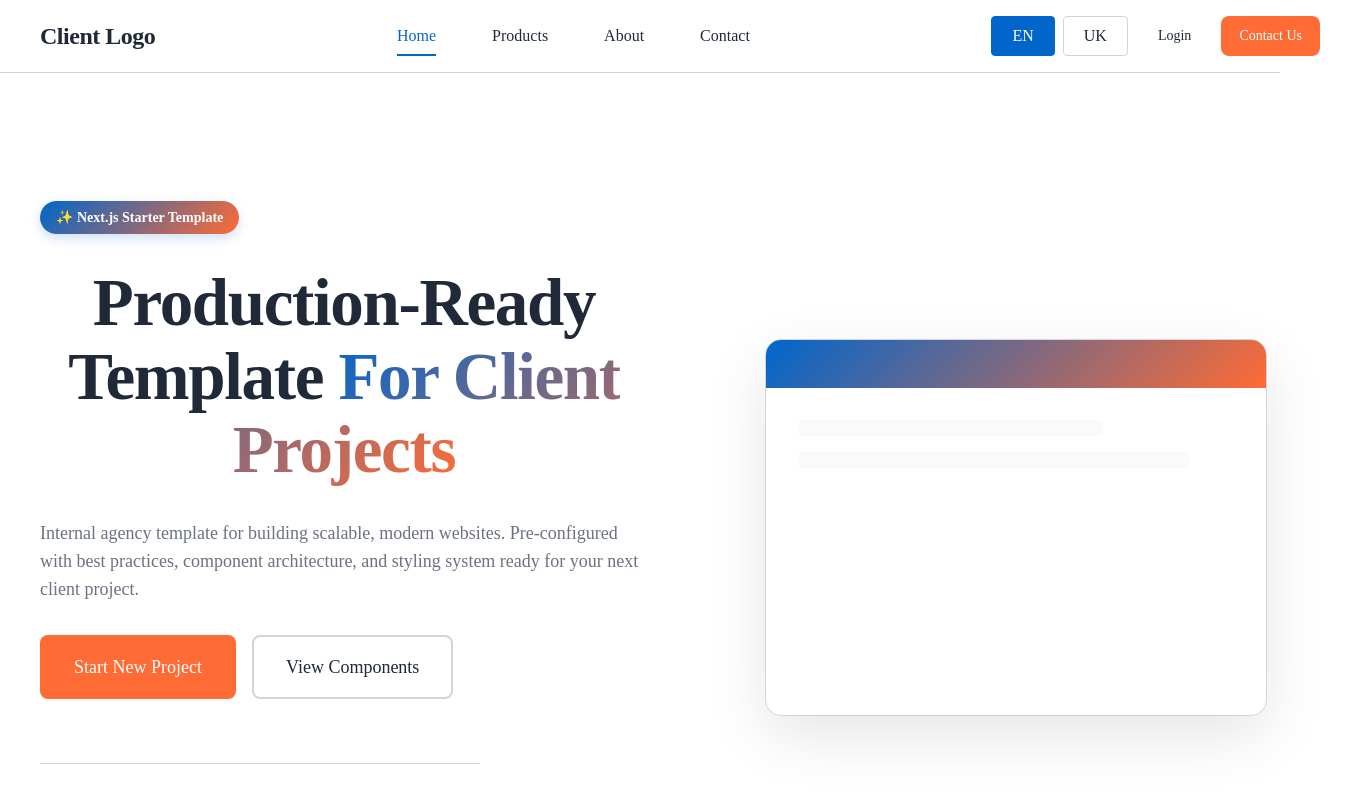
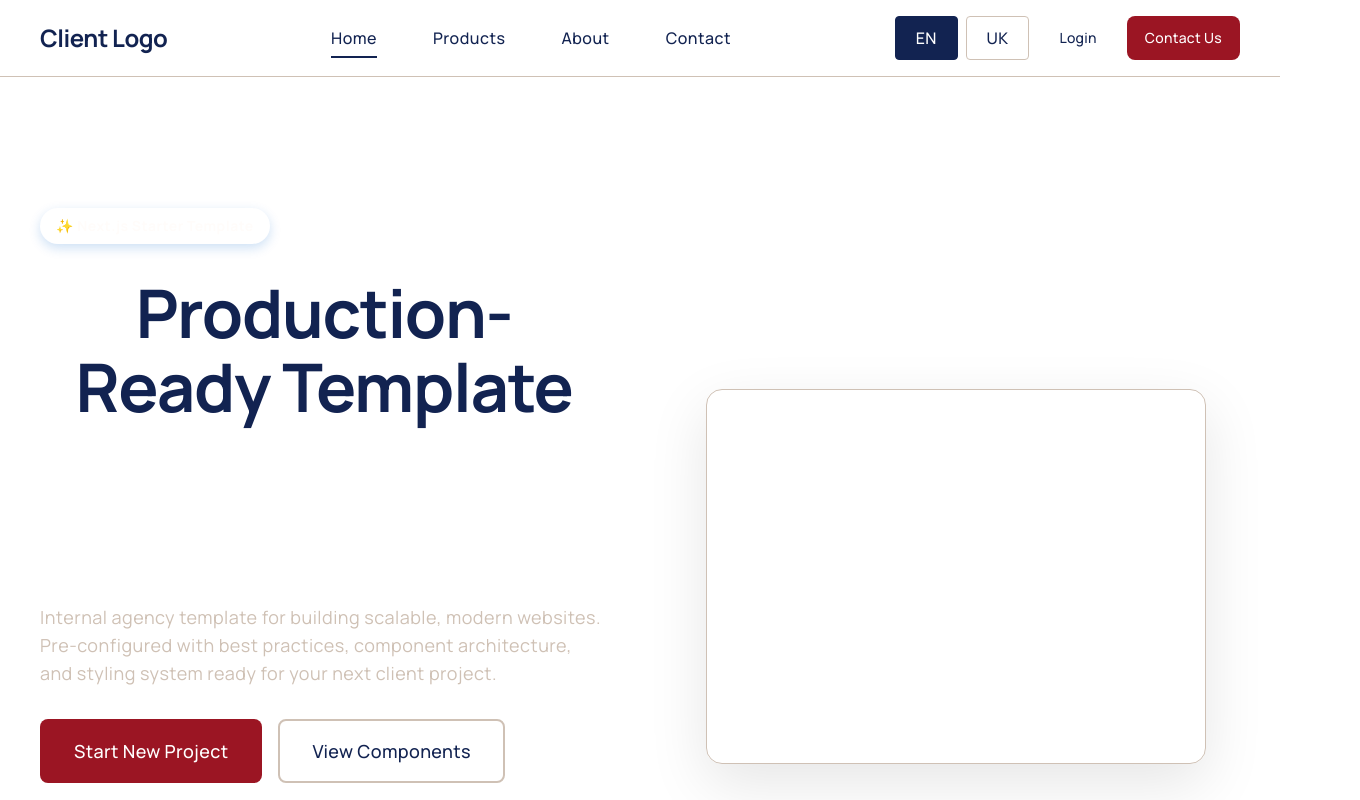
Before and after one commit to culplate/jpd-land, a Next.js app: page /en in a window 1280 px wide. Shown: the top 800 px of the page, 1360 px wide, since content can reach past the window. Built offline with nearby package versions, Linux system fonts and the light colour scheme.

Commit message:
feat: ui kit + base styles update

```diff
--- a/src/app/[locale]/layout.tsx
+++ b/src/app/[locale]/layout.tsx
@@ -1,5 +1,5 @@
 import type { Metadata } from 'next';
-import { Geist, Geist_Mono } from 'next/font/google';
+import { Geist, Geist_Mono, Manrope } from 'next/font/google';
 import '@/styles/globals.scss';
 import { Header } from '@/components/sections/common/Header/Header';
 import { Footer } from '@/components/sections/common/Footer/Footer';
@@ -20,6 +20,12 @@ const geistSans = Geist({
 const geistMono = Geist_Mono({
   variable: '--font-geist-mono',
   subsets: ['latin'],
+});
+
+const manrope = Manrope({
+  variable: '--font-manrope',
+  subsets: ['latin'],
+  weight: ['300', '400', '500', '700'],
 });
 
 type LayoutProps = {
@@ -88,7 +94,7 @@ export default async function LocaleLayout({ children, params }: Props) {
 
   return (
     <html lang={locale}>
-      <body className={`${geistSans.variable} ${geistMono.variable}`}>
+      <body className={`${manrope.variable} ${geistSans.variable} ${geistMono.variable}`}>
         <Header />
         {children}
         <Footer locale={locale as Locale} />
--- a/src/styles/_colors.scss
+++ b/src/styles/_colors.scss
@@ -1,40 +1,37 @@
-// CSS Custom Properties - Colors
+// CSS Custom Properties - Colors (UI Kit)
 :root {
-  // Primary Colors
-  --color-primary: #0066cc;
-  --color-primary-hover: #0052a3;
-  --color-cta: #ff6b35;
-  --color-cta-hover: #e85a2a;
-  --color-secondary: #6b7280;
-  --color-secondary-hover: #4b5563;
+  // Palette
+  --color-blue-700: #122351;
+  --color-red-700: #9b1523;
+  --color-red-900: #730002;
+  --color-beige-100: #fffcfa;
+  --color-beige-300: #eee7e2;
+  --color-beige-500: #cfc1b5;
 
-  // Text Colors
-  --color-text: #1f2937;
-  --color-text-muted: #6b7280;
-  --color-text-white: #ffffff;
+  // Semantic
+  --color-primary: var(--color-blue-700);
+  --color-primary-hover: var(--color-red-700);
+  --color-cta: var(--color-red-700);
+  --color-cta-hover: var(--color-red-900);
+  --color-secondary: var(--color-beige-500);
+  --color-secondary-hover: var(--color-beige-500);
 
-  // Background Colors
-  --color-white: #ffffff;
-  --color-background-gray: #f9fafb;
-  --color-background-hover: #f3f4f6;
+  // Text
+  --color-text: var(--color-blue-700);
+  --color-text-muted: var(--color-beige-500);
+  --color-text-white: var(--color-beige-100);
 
-  // Border Colors
-  --color-border: #d1d5db;
-  --color-border-hover: #9ca3af;
+  // Background
+  --color-bg-white: var(--color-beige-100);
+  --color-bg-gray: var(--color-beige-300);
 
-  // Semantic Colors
-  --color-error: #dc2626;
-  --color-success: #16a34a;
+  // Border
+  --color-border: var(--color-beige-500);
+
+  // Semantic
+  --color-error: var(--color-red-700);
+  --color-success: var(--color-red-900);
 
   // Focus
-  --color-focus: #005fcc;
-
-  // Gradient
-  --color-gradient-from: #0066cc;
-  --color-gradient-to: #ff6b35;
-
-  // Navigation
-  --color-nav: inherit;
-  --color-nav-hover: var(--color-primary);
-  --color-nav-active: var(--color-primary);
+  --color-focus: var(--color-blue-700);
 }
--- a/src/styles/globals.scss
+++ b/src/styles/globals.scss
@@ -1,3 +1,23 @@
+// Typography (UI Kit - Manrope)
+:root {
+  --text-line-height: 1.4;
+  --text-spacing-heading: 0.04em;
+  --text-spacing-body: 0.02em;
+  --text-heading-weight: 500;
+
+  --text-size: 1.5rem;
+  --text-sm-size: 1.333rem;
+  --text-button-weight: 700;
+
+  --text-h1-size: 5.33rem;
+  --text-h2-size: 3.33rem;
+  --text-h3-size: 2rem;
+}
+
+html {
+  box-sizing: border-box;
+}
+
 *,
 *::before,
 *::after {
@@ -10,7 +30,12 @@ body {
 }
 
 body {
+  --font-sans: var(--font-manrope), system-ui, sans-serif;
   overflow-x: hidden;
+  font-family: var(--font-sans);
+  font-size: var(--text-size);
+  line-height: var(--text-line-height);
+  letter-spacing: var(--text-spacing-body);
   color: var(--color-text);
   -webkit-font-smoothing: antialiased;
   -moz-osx-font-smoothing: grayscale;
@@ -23,16 +48,29 @@ body {
 
 input,
 textarea,
-select {
+select,
+button {
   font: inherit;
   color: inherit;
+}
+
+:focus {
+  outline: none;
+}
+
+:focus-visible {
+  outline: 2px solid var(--color-focus);
+  outline-offset: 2px;
 }
 
 button {
   border: none;
   padding: 0;
   font-family: inherit;
-  font-weight: 500;
+  font-size: var(--text-size);
+  font-weight: var(--text-button-weight);
+  line-height: var(--text-line-height);
+  letter-spacing: var(--text-spacing-body);
   font-style: normal;
   color: inherit;
   background: none;
@@ -56,8 +94,23 @@ h1,
 h2,
 h3,
 h4,
-h5 {
-  font-weight: 500;
+h5,
+h6 {
+  line-height: var(--text-line-height);
+  letter-spacing: var(--text-spacing-heading);
+  font-weight: var(--text-heading-weight);
+}
+
+h1 {
+  font-size: var(--text-h1-size);
+}
+
+h2 {
+  font-size: var(--text-h2-size);
+}
+
+h3 {
+  font-size: var(--text-h3-size);
 }
 
 ul,
@@ -66,9 +119,20 @@ ol {
   list-style: none;
 }
 
-img {
+fieldset {
+  border: 0;
+  padding: 0;
+  margin: 0;
+  min-width: 0;
+}
+
+img,
+picture,
+video,
+svg {
   display: block;
-  width: 100%;
+  max-width: 100%;
+  height: auto;
 }
 
 a {
@@ -80,6 +144,16 @@ a {
   }
 }
 
+@media (prefers-reduced-motion: reduce) {
+  *,
+  *::before,
+  *::after {
+    animation-duration: 0.01ms !important;
+    animation-iteration-count: 1 !important;
+    transition-duration: 0.01ms !important;
+  }
+}
+
 /* Opera videos override */
 #detach-button-host {
   display: none !important;
```
